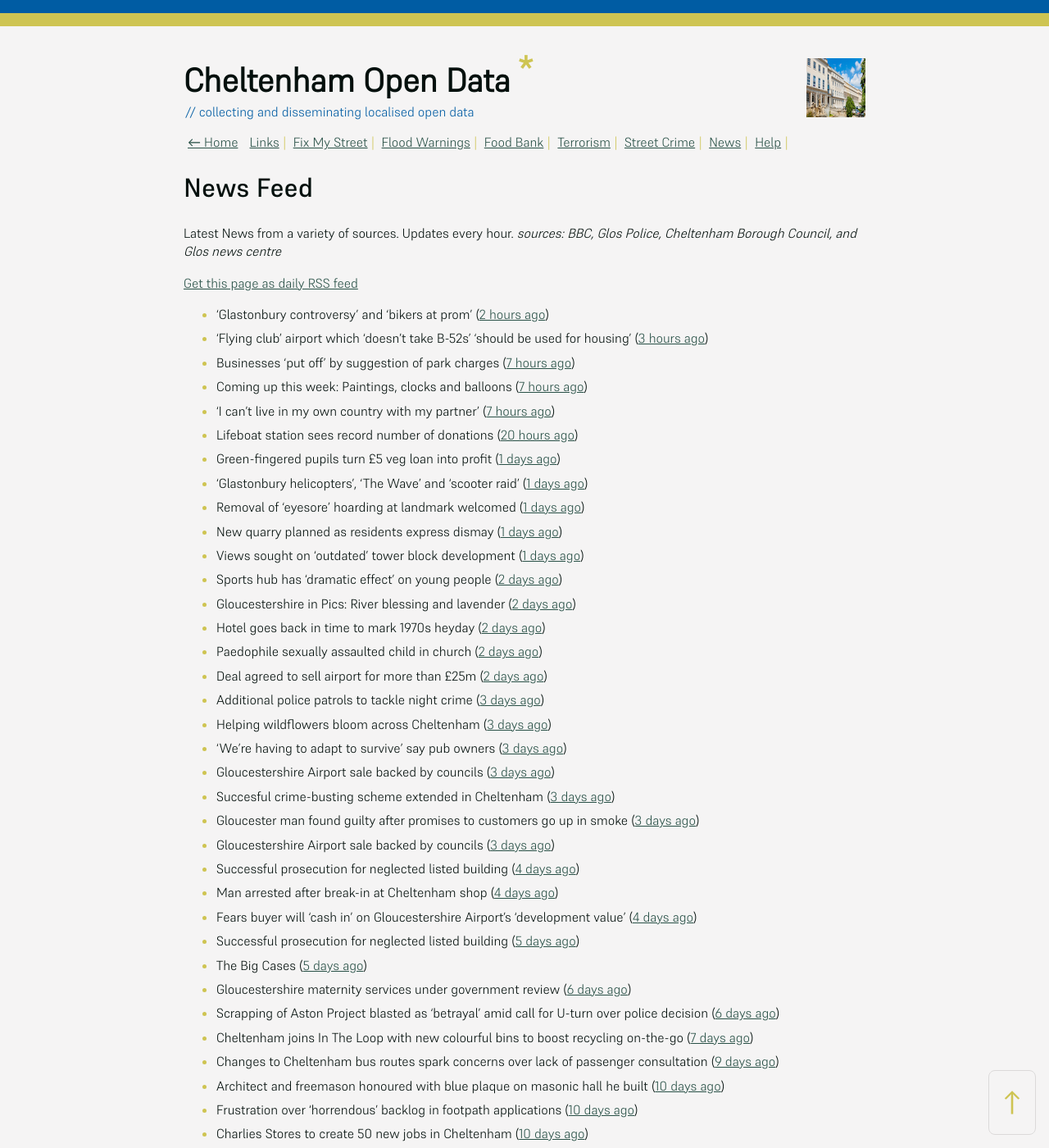
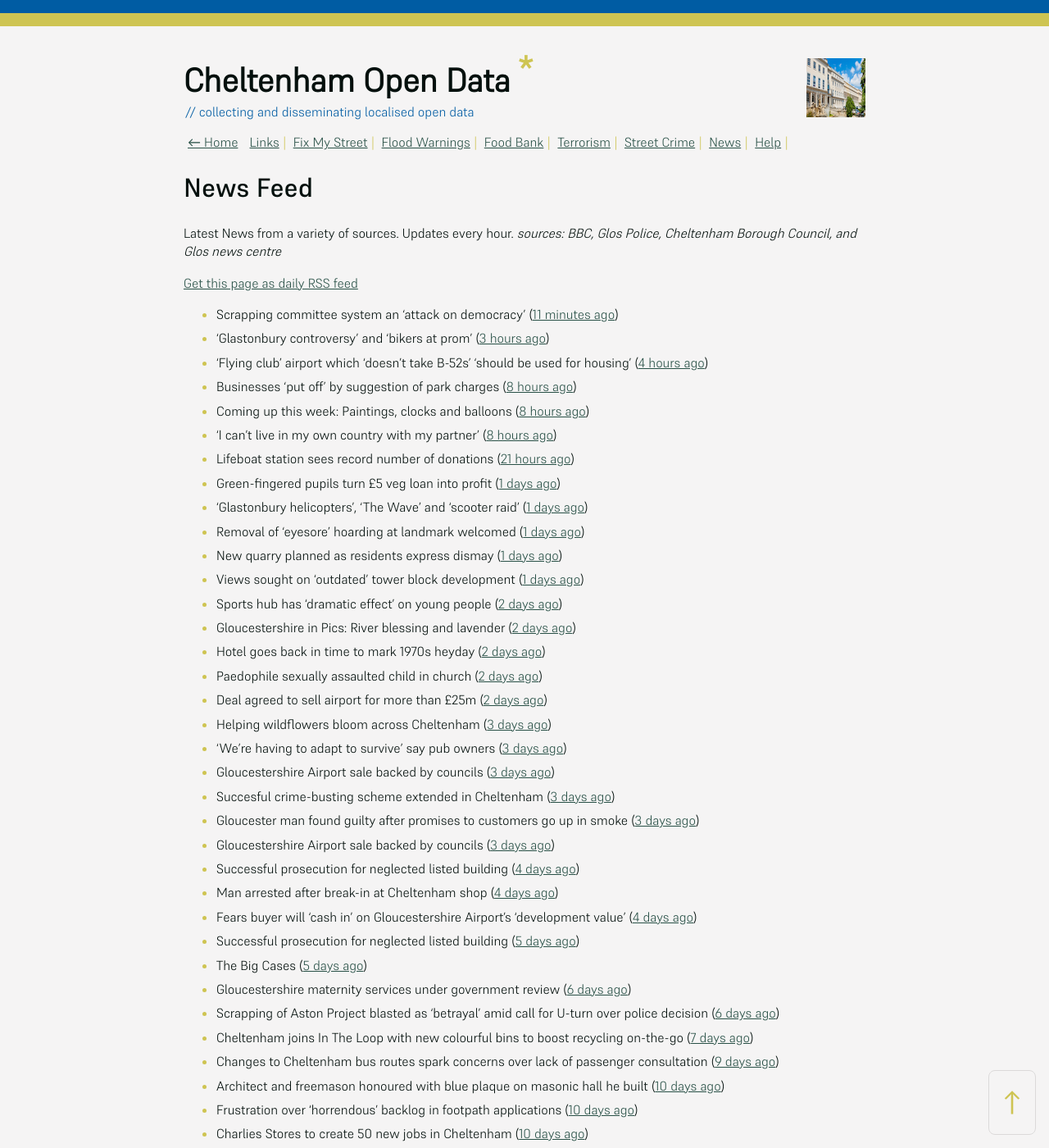
Before and after one commit to mat-0/cheltenham-open-data, a Jekyll site: the page built from _pages/news.md, in a window 1280 px wide and 1400 px high. Shown: the whole window at 82% size. Built offline with Jekyll 4.4.1, drawn with Linux system fonts in a browser that asks for light colours; some of the changed text lies outside the part shown.

Commit message:
Updated 2025-06-30 13:58:27

```diff
--- a/_pages/news.md
+++ b/_pages/news.md
@@ -12,12 +12,13 @@ _sources: BBC, Glos Police, Cheltenham Borough Council, and Glos news centre_
 [Get this page as daily RSS feed](/daily.rss)
 
 <!-- news_marker starts -->
-- 'Glastonbury controversy' and 'bikers at prom' ([2 hours ago](https://www.bbc.com/news/articles/ce8zz12ldqeo))
-- ‘Flying club’ airport which ‘doesn’t take B-52s’ ‘should be used for housing’ ([3 hours ago](https://gloucesternewscentre.co.uk/flying-club-airport-which-doesnt-take-b-52s-should-be-used-for-housing/))
-- Businesses 'put off' by suggestion of park charges ([7 hours ago](https://www.bbc.com/news/articles/c62gz7y2d5zo))
-- Coming up this week: Paintings, clocks and balloons ([7 hours ago](https://www.bbc.com/news/articles/c36x778377eo))
-- 'I can't live in my own country with my partner' ([7 hours ago](https://www.bbc.com/news/articles/czrynlevnpgo))
-- Lifeboat station sees record number of donations ([20 hours ago](https://www.bbc.com/news/articles/cn81zed7x34o))
+- Scrapping committee system an 'attack on democracy' ([11 minutes ago](https://www.bbc.com/news/articles/c5ykgp79nl8o))
+- 'Glastonbury controversy' and 'bikers at prom' ([3 hours ago](https://www.bbc.com/news/articles/ce8zz12ldqeo))
+- ‘Flying club’ airport which ‘doesn’t take B-52s’ ‘should be used for housing’ ([4 hours ago](https://gloucesternewscentre.co.uk/flying-club-airport-which-doesnt-take-b-52s-should-be-used-for-housing/))
+- Businesses 'put off' by suggestion of park charges ([8 hours ago](https://www.bbc.com/news/articles/c62gz7y2d5zo))
+- Coming up this week: Paintings, clocks and balloons ([8 hours ago](https://www.bbc.com/news/articles/c36x778377eo))
+- 'I can't live in my own country with my partner' ([8 hours ago](https://www.bbc.com/news/articles/czrynlevnpgo))
+- Lifeboat station sees record number of donations ([21 hours ago](https://www.bbc.com/news/articles/cn81zed7x34o))
 - Green-fingered pupils turn £5 veg loan into profit ([1 days ago](https://www.bbc.com/news/articles/cj3rnep1lr2o))
 - 'Glastonbury helicopters', 'The Wave' and 'scooter raid' ([1 days ago](https://www.bbc.com/news/articles/cy8kek9m1y4o))
 - Removal of 'eyesore' hoarding at landmark welcomed ([1 days ago](https://www.bbc.com/news/articles/cvg4qxpgzzyo))
@@ -28,7 +29,6 @@ _sources: BBC, Glos Police, Cheltenham Borough Council, and Glos news centre_
 - Hotel goes back in time to mark 1970s heyday ([2 days ago](https://www.bbc.com/news/articles/c335z6yzpmro))
 - Paedophile sexually assaulted child in church ([2 days ago](https://www.bbc.com/news/articles/czxe4e2ppw2o))
 - Deal agreed to sell airport for more than £25m ([2 days ago](https://www.bbc.com/news/articles/cdx5g5xqkv1o))
-- Additional police patrols to tackle night crime ([3 days ago](https://www.bbc.com/news/articles/czjknk33xpxo))
 - Helping wildflowers bloom across Cheltenham ([3 days ago](https://www.cheltenham.gov.uk/news/article/3025/helping_wildflowers_bloom_across_cheltenham))
 - 'We're having to adapt to survive' say pub owners ([3 days ago](https://www.bbc.com/news/articles/c74z3yp3p0xo))
 - Gloucestershire Airport sale backed by councils ([3 days ago](https://gloucesternewscentre.co.uk/gloucestershire-airport-sale-backed-by-councils/))
```
Also changed, not shown: other parts of _pages/news.md (+1 -1 lines), _data/flood.json (+4 -4 lines), _pages/fix-my-street.md (+5 -5 lines), index.md (+5 -5 lines).
